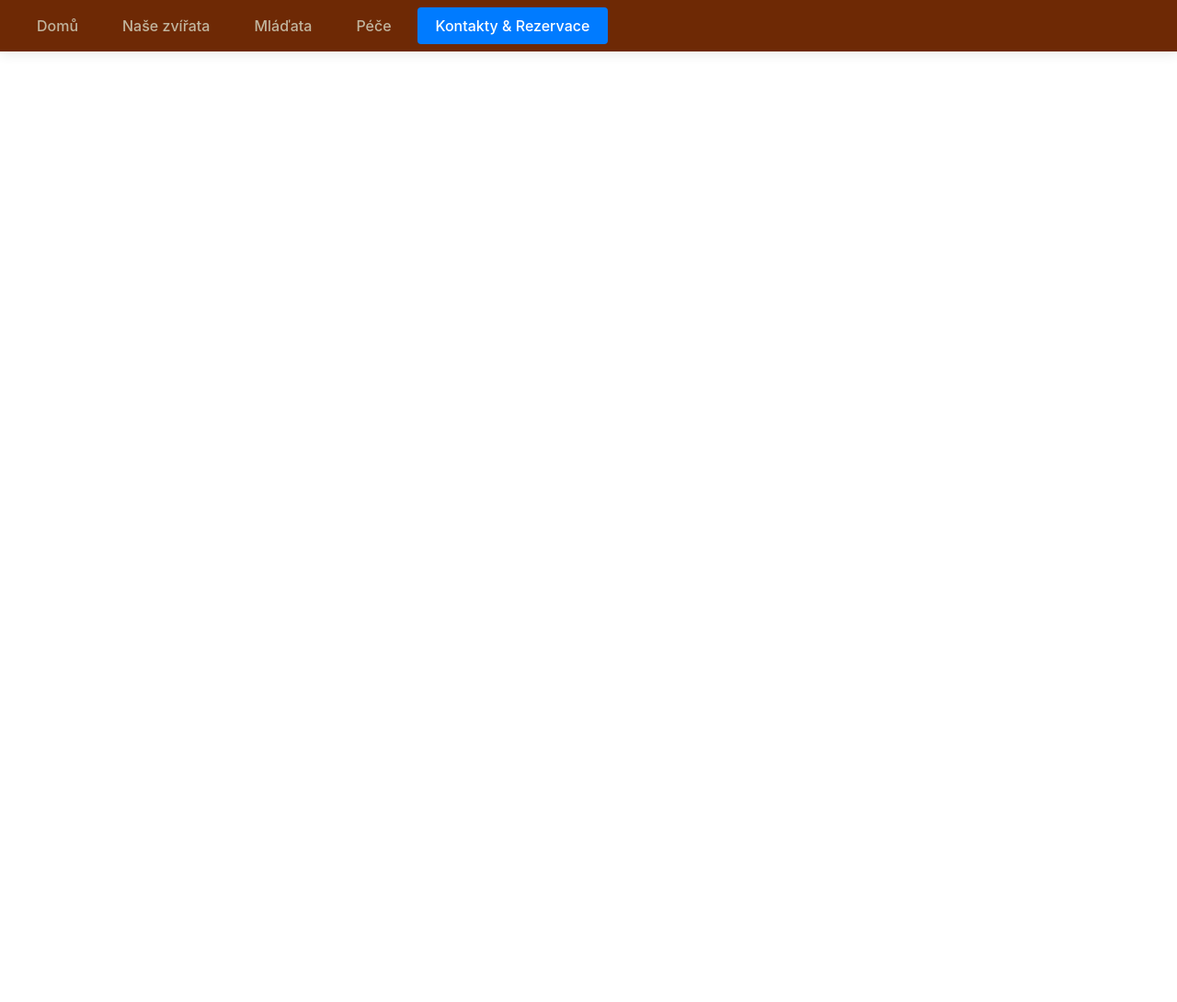
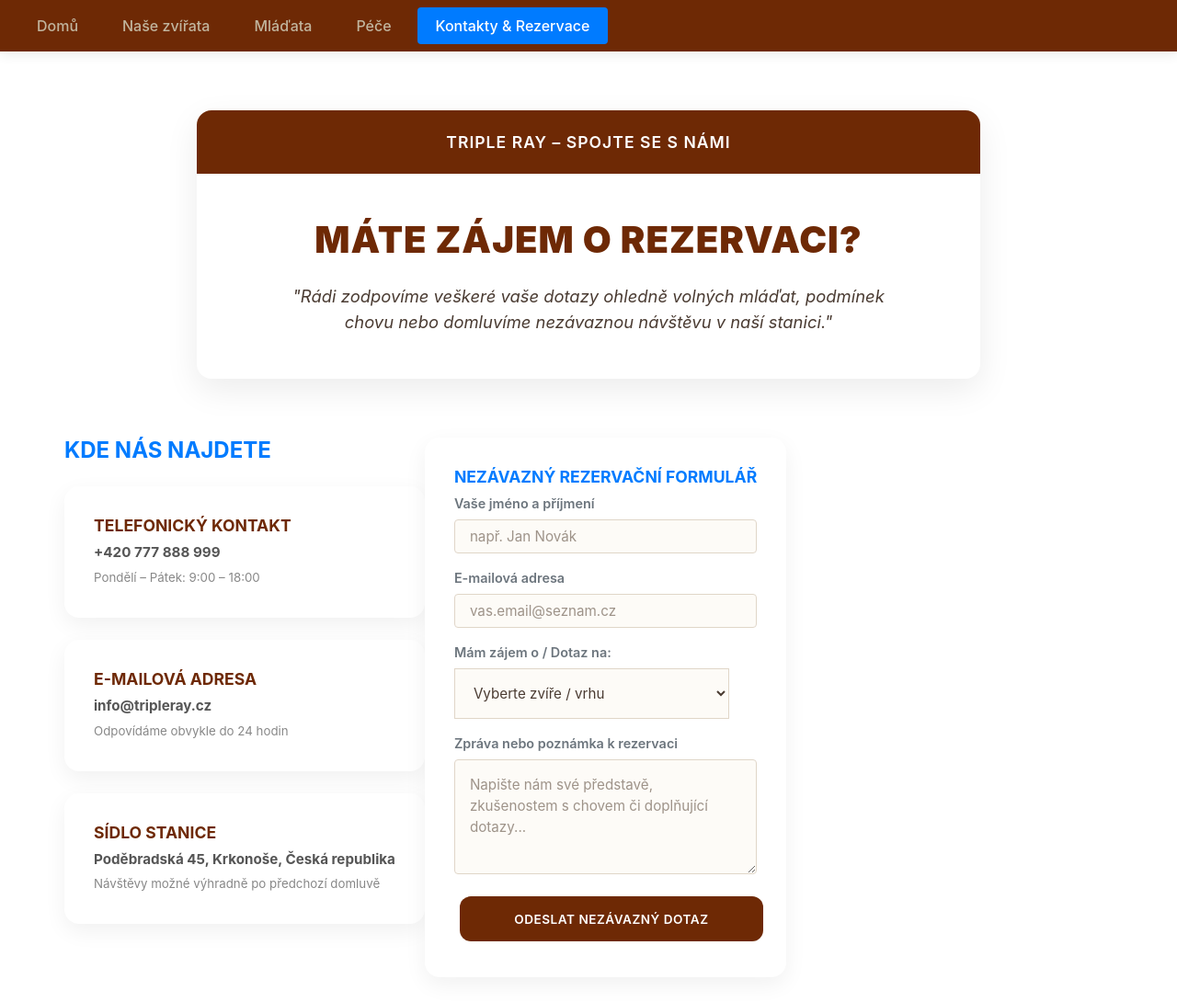
Before and after one commit to ennieak/chovatelska-stanice, a plain HTML site: page kontakty.html in a window 1280 px wide. Shown: the whole page at 92% size. Before the commit the page ends 800 px from the top, so only its background shows below. Drawn offline with nearby package versions, Linux system fonts and the light colour scheme.

Commit message:
kontakty.html a css (u tohoto lehce větší pomoc gemini, ale asi porozumněno všemu, čas: 21:56

```diff
--- a/css/style.css
+++ b/css/style.css
@@ -567,3 +567,71 @@ body {
   color: #555555;
   margin-bottom: 0.5rem;
 }
+
+.contact-section .text-primary {
+  color: var(--primary-color);
+  font-weight: 700;
+  margin-bottom: 1.5rem;
+}
+
+.contact-section .text-secondary {
+  color: var(--text-main);
+  font-weight: 600;
+  display: block;
+  margin-bottom: 0.4rem;
+  font-size: 0.9rem;
+}
+
+.contact-section .card {
+  background-color: var(--card-bg, #ffffff);
+  border: none;
+  border-radius: 1rem;
+  box-shadow: 0 8px 24px rgba(0, 0, 0, 0.06);
+  margin-bottom: 1.5rem;
+}
+
+.contact-section .card-body {
+  padding: 2rem;
+}
+
+.contact-section .card-title {
+  color: var(--primary-color);
+  font-size: 1.1rem;
+  margin-bottom: 0.5rem;
+}
+
+.contact-section .card-text {
+  color: #555555;
+  font-size: 0.95rem;
+  margin-bottom: 0.25rem;
+}
+
+.contact-section .form-control,
+.contact-section .form-select {
+  border: 1px solid #e0d6c8;
+  background-color: #fdfbf7;
+  color: var(--text-main);
+  font-size: 0.95rem;
+  transition: all 0.2s ease-in-out;
+}
+
+.contact-section .form-control:focus,
+.contact-section .form-select:focus {
+  border-color: var(--secondary-color, #b85d33);
+  box-shadow: 0 0 0 0.25rem rgba(184, 93, 51, 0.15);
+  background-color: #ffffff;
+  outline: none;
+}
+
+.contact-section .form-control::placeholder {
+  color: #9e9389;
+}
+
+.contact-section button[type="submit"] {
+  width: 100%;
+  padding: 0.9rem 1.5rem;
+  border-radius: 0.75rem;
+  font-weight: 600;
+  border: none;
+  cursor: pointer;
+}
--- a/kontakty.html
+++ b/kontakty.html
@@ -8,6 +8,7 @@
     <link href="https://cdn.jsdelivr.net/npm/bootstrap@6.0.0-alpha.1/dist/css/bootstrap.min.css" rel="stylesheet" integrity="sha384-B/GM4XqrwHnWXNOWMbloTmrYXZg10cakYGmpfsR/bbzQ6JAJI4ihuyADKLnBgrCe" crossorigin="anonymous">
   </head>
 </head>
+
 <body>
 <section class="navbar">
     <ul class="nav nav-pills">
@@ -29,6 +30,82 @@
  </ul>
     </section>
 
+    <div class="hero page-header text-center">
+      <div class="card">
+        <div class="card-header">
+          <h4>TRIPLE RAY – SPOJTE SE S NÁMI</h4>
+        </div>
+        <div class="card-body">
+          <h4 class="card-title"><b>MÁTE ZÁJEM O REZERVACI?</b></h4>
+          <p class="card-text">"Rádi zodpovíme veškeré vaše dotazy ohledně volných mláďat, podmínek chovu nebo domluvíme nezávaznou návštěvu v naší stanici."</p>
+        </div>
+      </div>
+    </div>
+
+    <div class="contact-section container my-5">
+      <div class="row g-5">
+
+        <div class="lg:col-6">
+          <h4 class="text-primary">KDE NÁS NAJDETE</h4>
+          <div class="card card-row " style="max-width: 100%;">
+            <div class="card-body">
+              <h4 class="card-title"><b>TELEFONICKÝ KONTAKT</b></h4>
+              <p class="card-text"><b>+420 777 888 999</b></p>
+              <p class="card-text"><small class="fg-2">Pondělí – Pátek: 9:00 – 18:00</small></p>
+            </div>
+          </div>
+          <div class="card card-row" style="max-width: 100%;">
+            <div class="card-body">
+              <h4 class="card-title"><b>E-MAILOVÁ ADRESA</b></h4>
+              <p class="card-text"><b>info@tripleray.cz</b></p>
+              <p class="card-text"><small class="fg-2">Odpovídáme obvykle do 24 hodin</small></p>
+            </div>
+          </div>
+          <div class="card card-row " style="max-width: 100%;">
+            <div class="card-body">
+              <h4 class="card-title"><b>SÍDLO STANICE</b></h4>
+              <p class="card-text"><b>Poděbradská 45, Krkonoše, Česká republika</b></p>
+              <p class="card-text"><small class="fg-2">Návštěvy možné výhradně po předchozí domluvě</small></p>
+            </div>
+          </div>
+
+        </div>
+
+        <div class="lg:col-6">
+          <div class="card">
+            <div class="card-body">
+              <h4 class="card-title text-primary">NEZÁVAZNÝ REZERVAČNÍ FORMULÁŘ</h4>
+              <form>
+                <div class="mb-3">
+                  <label for="fullName" class="text-secondary">Vaše jméno a příjmení</label>
+                  <input type="text" class="form-control p-3 rounded-3" id="fullName" placeholder="např. Jan Novák">
+                </div>
+                <div class="mb-3">
+                  <label for="emailaddress" class="text-secondary">E-mailová adresa</label>
+                  <input type="email" class="form-control p-3 rounded-3" id="emailAddress" placeholder="vas.email@seznam.cz">
+                </div>
+                <div class="mb-3">
+                  <label for="vybertezvire" class="text-secondary">Mám zájem o / Dotaz na:</label>
+                  <select class="form-select p-3 rounded-3" id="vybertezvire">
+                    <option selected>Vyberte zvíře / vrhu</option>
+                    <option value="pes">Německý ovčák (Vrh A)</option>
+                    <option value="kocka">Kočka domácí (Vrh C)</option>
+                    <option value="liska">Liška obecná (Jarní odchov 2027)</option>
+                    <option value="jine">Obecný dotaz / Poradenství</option>
+                  </select>
+                </div>
+                <div class="mb-4">
+                  <label for="messageText" class="text-secondary">Zpráva nebo poznámka k rezervaci</label>
+                  <textarea class="form-control p-3 rounded-3" id="messageText" rows="4" placeholder="Napište nám své představě, zkušenostem s chovem či doplňující dotazy..."></textarea>
+                </div>
+                <button type="submit" class="btn-solid theme-primary">ODESLAT NEZÁVAZNÝ DOTAZ</button>
+              </form>
+            </div>
+          </div>
+        </div>
+      </div>
+    </div>
+
 
         <script type="module" src="https://cdn.jsdelivr.net/npm/bootstrap@6.0.0-alpha.1/dist/js/bootstrap.bundle.min.js" integrity="sha384-1a/pXj49ZQ1aHEmrJ+gMw1otqoVsYwlEnlD8mIfY2TV03r20Y0CN7uqx1tQogjPL" crossorigin="anonymous"></script>
 </body>
```
